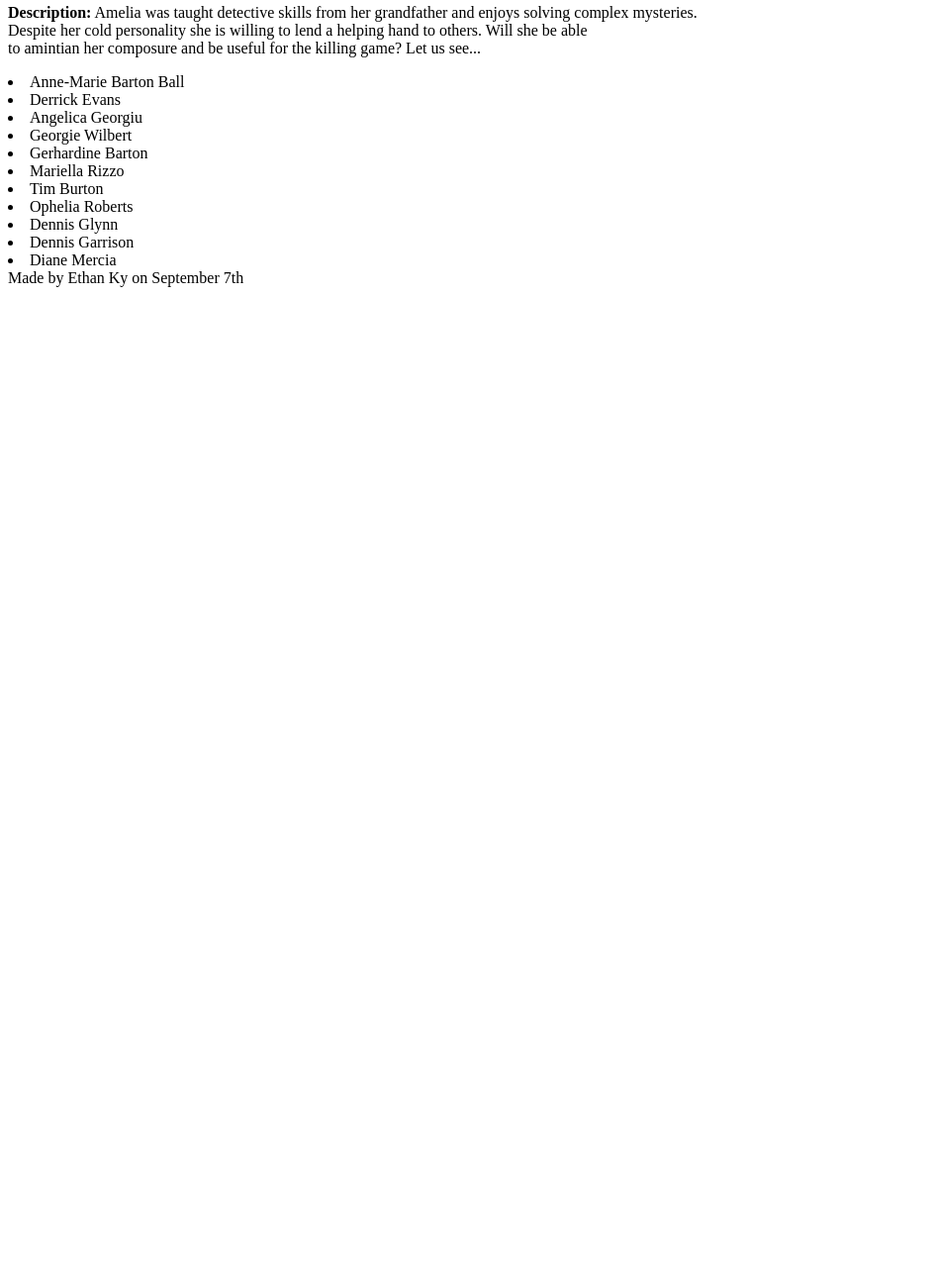
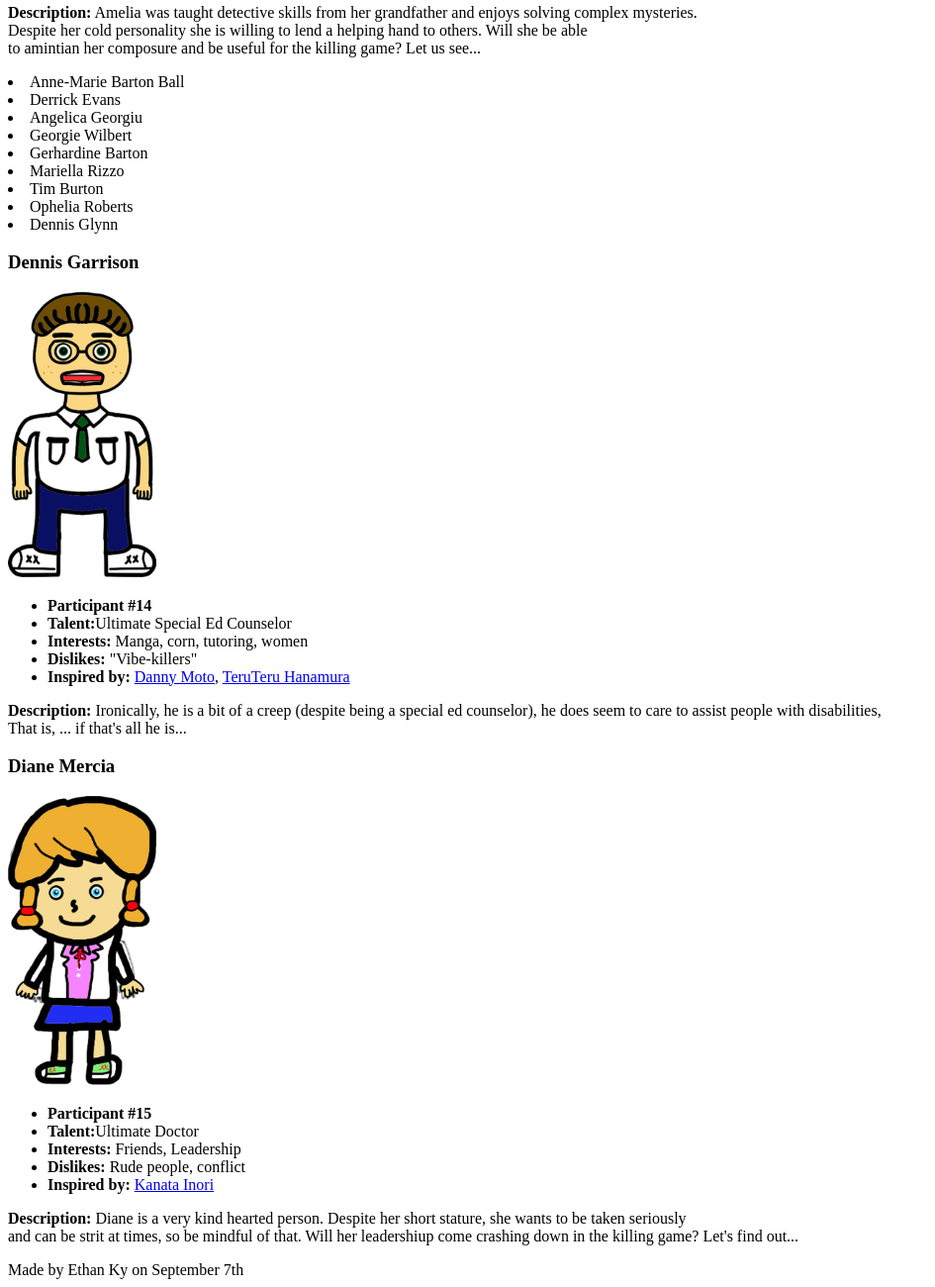
Before and after one commit to eky2429/Video-Game-Character-Bio, a plain HTML site: page index.html in a window 1280 px wide. Shown: the part 2170-3470 px from the top of the page at 99% size, without its empty margins (0-945 px from the left). Before the commit the page ends 2468 px from the top, so only its background shows below. Drawn offline with Linux system fonts and the light colour scheme.

Commit message:
Added other character's bios

```diff
--- a/index.html
+++ b/index.html
@@ -84,9 +84,34 @@
                 <li>Ophelia Roberts</li>
 
                 <li>Dennis Glynn</li>
-                <li>Dennis Garrison</li>
-                <li>Diane Mercia</li>
-            </ul>
+
+            <div class="character-card">
+                <h3>Dennis Garrison</h3>
+                <img src="imgs/Dennis Garrison.PNG" alt="Dennis Garrison's portrait" width="150">
+                <ul>
+                    <li><b>Participant #14</b></li>
+                    <li><b>Talent:</b>Ultimate Special Ed Counselor</li>
+                    <li><b>Interests:</b> Manga, corn, tutoring, women </li>
+                    <li><b>Dislikes:</b> "Vibe-killers"</li>
+                    <li><b>Inspired by:</b> <a href = "https://criminalcasegame.fandom.com/wiki/Danny_Moto">Danny Moto</a>, <a href = "https://danganronpa.fandom.com/wiki/Teruteru_Hanamura">TeruTeru Hanamura</a></li>
+                </ul>
+                <p><b>Description:</b> Ironically, he is a bit of a creep (despite being a special ed counselor), he does seem to care to assist people with disabilities, <br/>
+                                        That is, ... if that's all he is...</p>
+            </div>
+
+            <div class="character-card">
+                <h3>Diane Mercia</h3>
+                <img src="imgs/Diane Mercia.PNG" alt="Diane's portrait" width="150">
+                <ul>
+                    <li><b>Participant #15</b></li>
+                    <li><b>Talent:</b>Ultimate Doctor</li>
+                    <li><b>Interests:</b> Friends, Leadership </li>
+                    <li><b>Dislikes:</b> Rude people, conflict</li>
+                    <li><b>Inspired by:</b> <a href = "https://fanganronpa.fandom.com/wiki/Kanata_Inori">Kanata Inori</a></li>
+                </ul>
+                <p><b>Description:</b> Diane is a very kind hearted person. Despite her short stature, she wants to be taken seriously <br/>
+                                        and can be strit at times, so be mindful of that. Will her leadershiup come crashing down in the killing game? Let's find out...</p>
+            </div>
         </div>
 
         <footer>Made by Ethan Ky on September 7th</footer>
```
Also changed, not shown: 1 other file.
